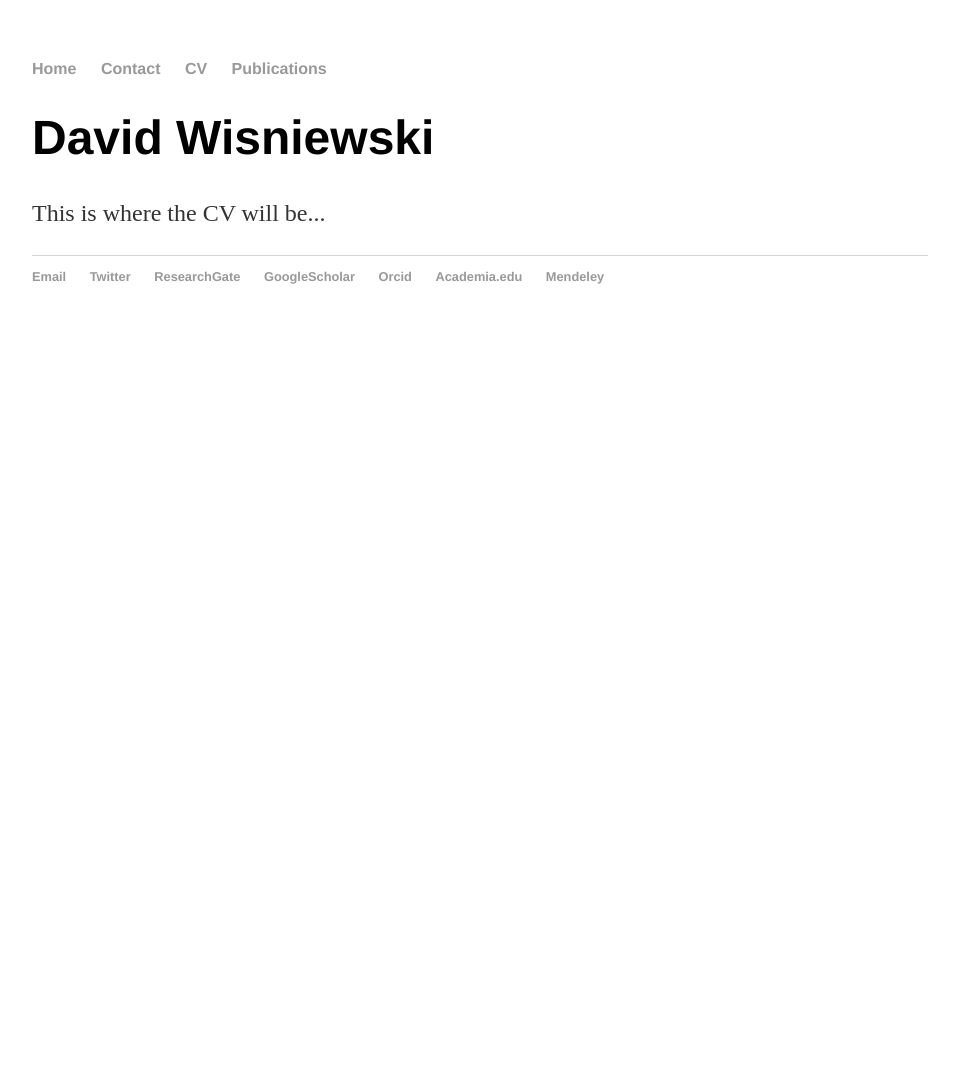
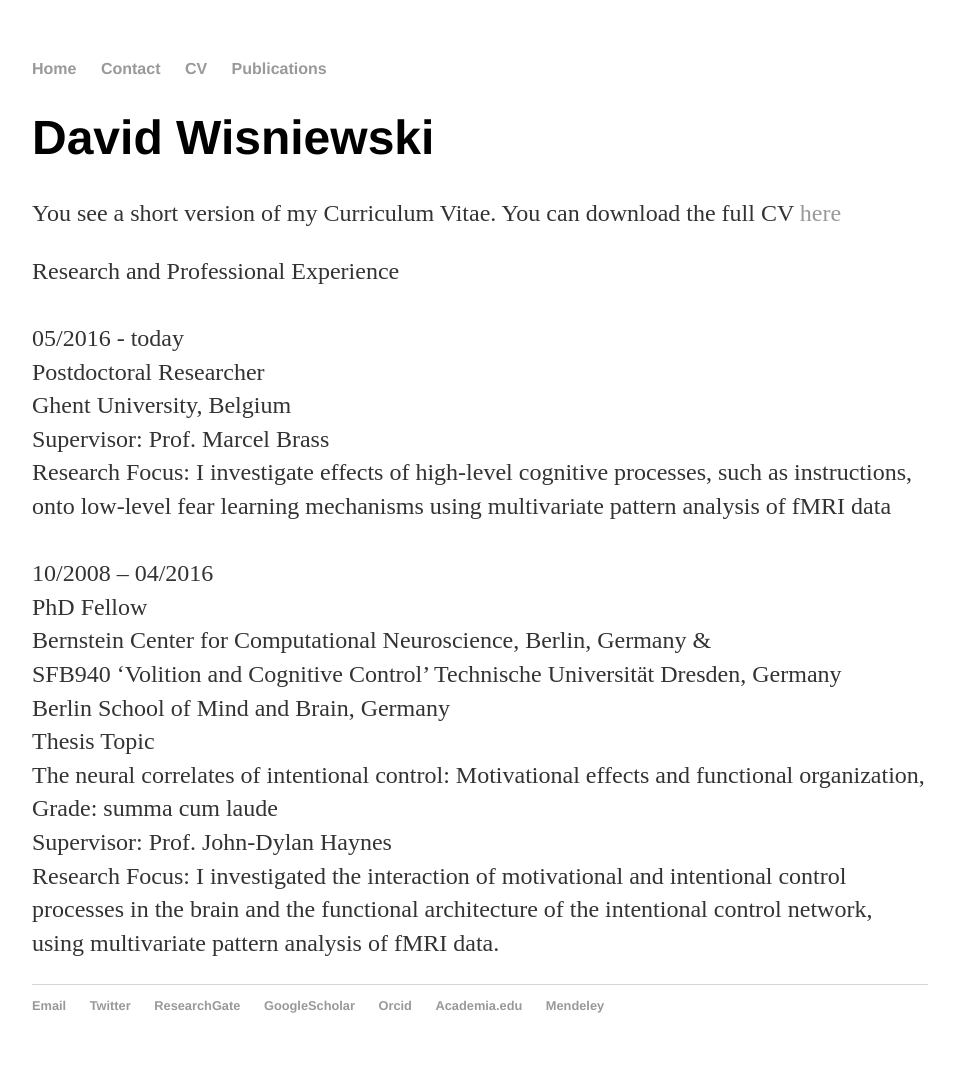
Before and after one commit to davidwisniewski/davidwisniewski.github.io, a Jekyll site: the page built from cv/index.html, in a window 1280 px wide. Shown: the whole page, without its empty margins (160-1119 px from the left). Built offline with Jekyll 4.4.1, drawn with Linux system fonts in a browser that asks for light colours; before the commit the page ends 900 px from its top, so only the background shows below that.

```diff
--- a/cv/index.html
+++ b/cv/index.html
@@ -4,5 +4,25 @@ title: David Wisniewski
 ---
 <div class="blurb">
 	<h1>David Wisniewski</h1>
-	<p>This is where the CV will be...</p>
+
+	<p>You see a short version of my Curriculum Vitae. You can download the full CV <a href="/files/CV_David_Wisniewski_2016_10_04.pdf">here</a> </p>
+
+	<p>
+	Research and Professional Experience<br><br>
+
+	05/2016 - today<br>
+	Postdoctoral Researcher<br>
+	Ghent University, Belgium<br>
+	Supervisor: Prof. Marcel Brass<br>
+	Research Focus: I investigate effects of high-level cognitive processes, such as instructions, onto low-level fear learning mechanisms using multivariate pattern analysis of fMRI data<br><br>
+	10/2008 – 04/2016<br>
+	PhD Fellow<br>
+	Bernstein Center for Computational Neuroscience, Berlin, Germany & <br>
+	SFB940 ‘Volition and Cognitive Control’ Technische Universität Dresden, Germany <br>
+	Berlin School of Mind and Brain, Germany <br>
+	Thesis Topic<br>
+	The neural correlates of intentional control: Motivational effects and functional organization, Grade: summa cum laude<br>
+	Supervisor: Prof. John-Dylan Haynes<br>
+	Research Focus: I investigated the interaction of motivational and intentional control processes in the brain and the functional architecture of the intentional control network, using multivariate pattern analysis of fMRI data.<br>
+	</p>
 </div><!-- /.blurb -->
```
Also changed, not shown: publications/index.html (+5 -3 lines), 1 other file.
